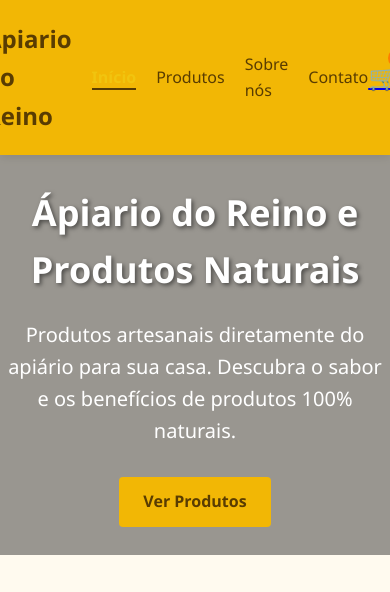
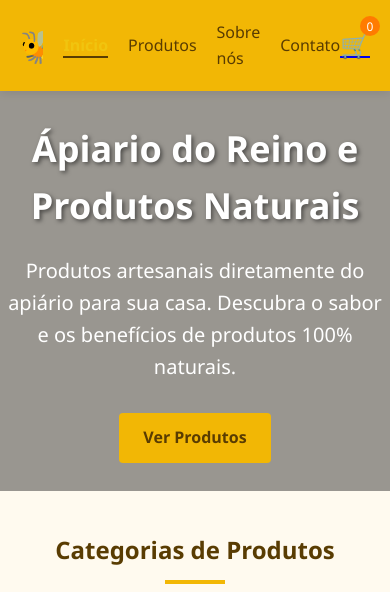
Before and after one commit to Stayller-wolf/Apiario-do-Reino-new, a website: page index.html in a window 390 px wide. Shown: the top 592 px of the page. Drawn offline with Linux system fonts and the light colour scheme.

Commit message:
refeito .logo para ajuste

```diff
--- a/public/assets/style.css
+++ b/public/assets/style.css
@@ -61,7 +61,17 @@
             color: var(--secondary);
             display: flex;
             align-items: center;
-            margin-left: -85px;
+            gap: 10px;
+            white-space: nowrap;
+            overflow: hidden;
+            text-overflow: ellipsis;
+        }
+        /*Ajuste para telas menores */
+        @media (max-width: 768px){
+            .logo {
+                font-size: 1rem; /* Reduz o tamanho da logo em dispositivos menores*/
+
+            }
         }
 
         .logo-icon {
```
